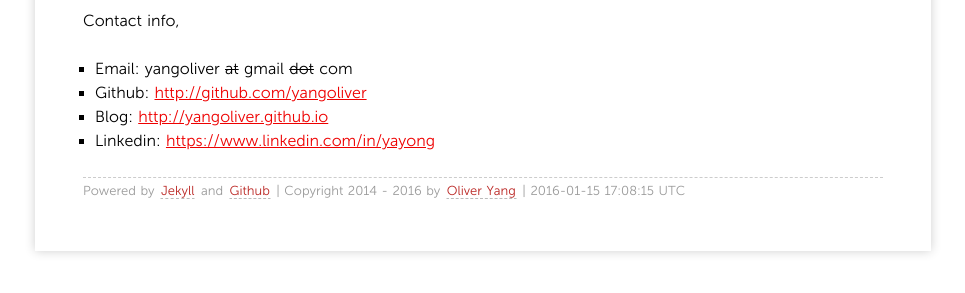
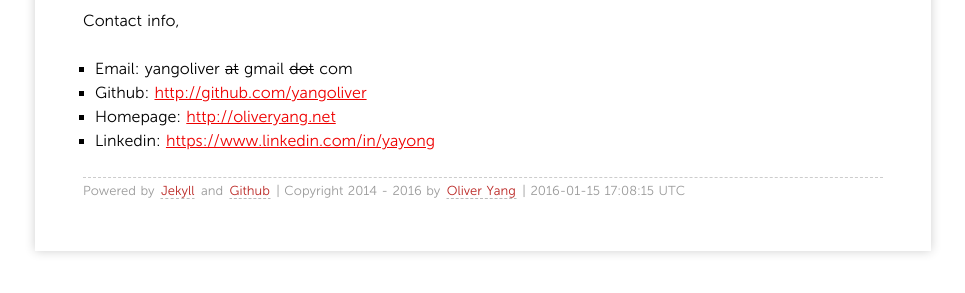
Before and after one commit to yangoliver/yangoliver.github.io, a Jekyll site: the page built from about/index.md, in a window 1280 px wide. Shown: the part 487-780 px from the top of the page, without its empty margins (157-1122 px from the left). Built offline with Jekyll 4.4.1, drawn with Linux system fonts in a browser that asks for light colours; Markdown is read by kramdown in place of the engine named in the settings; comment, search, counter and statistics services are not loaded; some of the changed lines change nothing that is shown.

Commit message:
updated for new home page url

```diff
--- a/about/index.md
+++ b/about/index.md
@@ -19,5 +19,5 @@ Contact info,
 
 - Email: yangoliver ~~at~~ gmail ~~dot~~ com
 - Github: <http://github.com/yangoliver>
-- Blog: <http://yangoliver.github.io>
+- Homepage: <http://oliveryang.net>
 - Linkedin: <https://www.linkedin.com/in/yayong>
```
